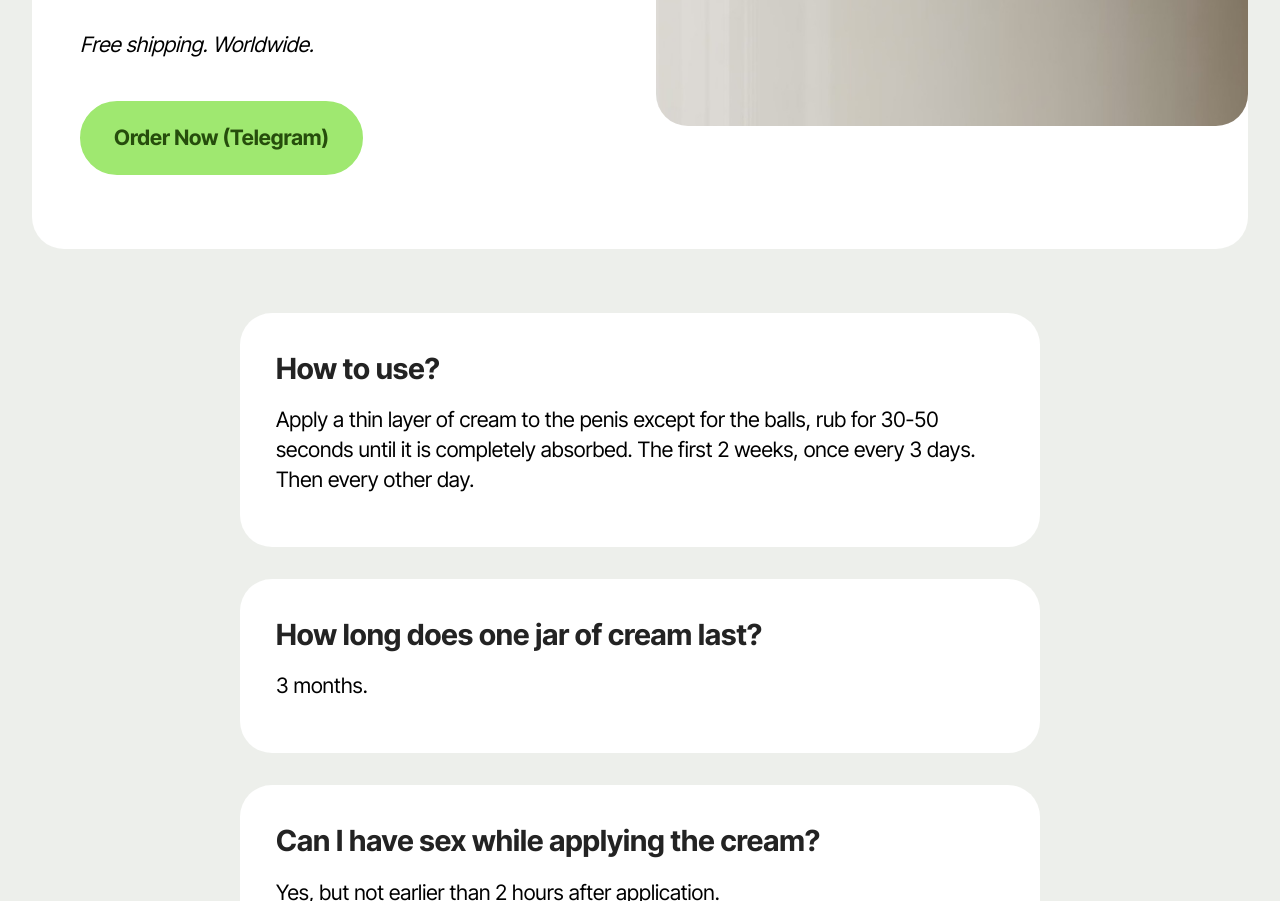
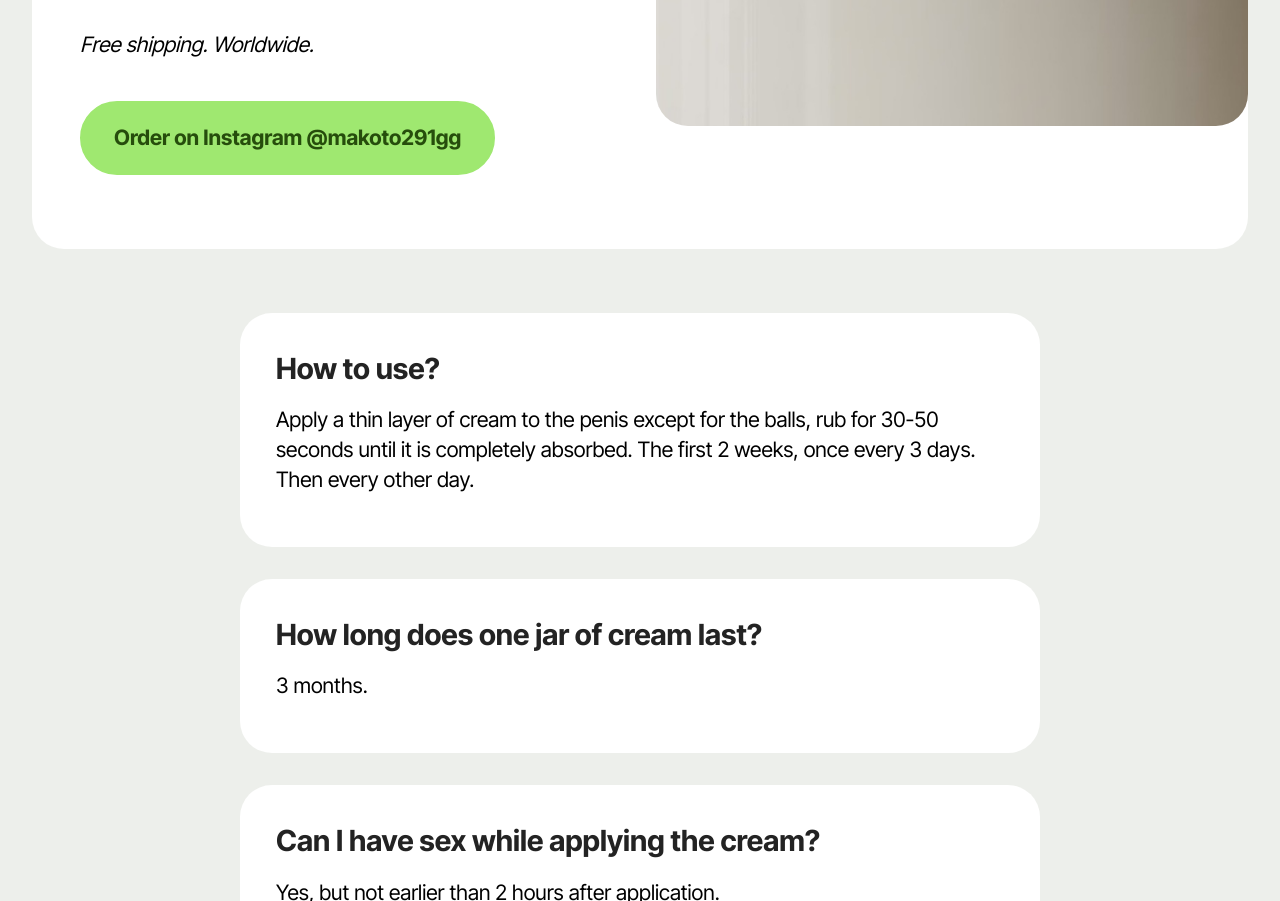
Before and after one commit to chilessacripant-dotcom/Hyperplasia-, a plain HTML site: page index.html in a window 1280 px wide. Shown: the part 5359-6260 px from the top of the page. Drawn offline with Linux system fonts and the light colour scheme; files whose address does not match are found by name.

Commit message:
Update index.html

```diff
--- a/index.html
+++ b/index.html
@@ -365,7 +365,10 @@
                 <p class="mbr-text mbr-fonts-style mb-4 display-7"><em>&nbsp;- 1 jar (250 ml.)<br>- For 3 months<br>- Apply a thin layer and rub for 30-50 seconds until the cream is completely absorbed into the penis.
 </em><br>
 <br><strong>The first 2 weeks use once every 3 days. Then every other day.</strong><br><br><strong>Recommended for ages 18 to 50.</strong><br><br><strong>On average, penis growth is min. +3 cm from one can of use.<br></strong><br><em>Free shipping. Worldwide.&nbsp;</em></p>
-                <div class="mbr-section-btn mt-3"><a class="btn btn-lg btn-primary display-7" href="https://t.me/David_Goff" target="_blank">Order Now (Telegram)</a></div>
+<div class="mbr-section-btn mt-3">
+    <a class="btn btn-lg btn-primary display-7">Order on Instagram @makoto291gg</a>
+</div>
+
               </div>
             </div>
           </div>
```
